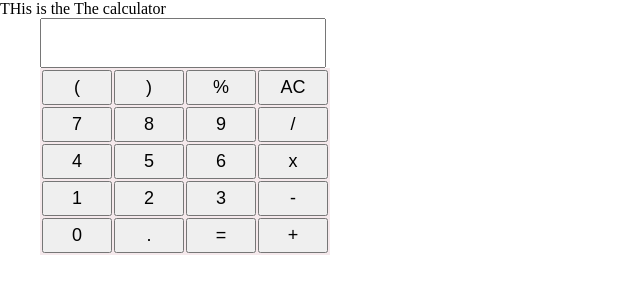
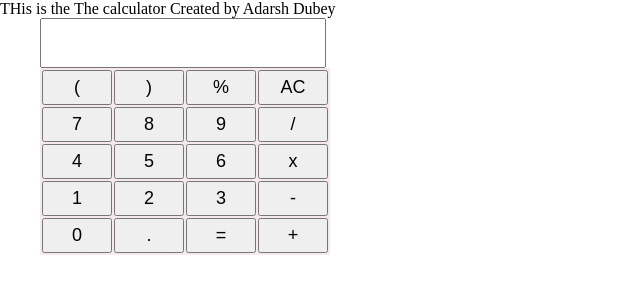
Before and after one commit to Adarsh-dubey007/data-structure, a plain HTML site: page index.html in a window 1280 px wide. Shown: the top 294 px of the page, without its empty margins (0-640 px from the left). Drawn offline with Linux system fonts and the light colour scheme.

Commit message:
Name added

```diff
--- a/index.html
+++ b/index.html
@@ -9,7 +9,7 @@
 </head>
 <body>
     <div>
-        THis is the The calculator
+        THis is the The calculator Created by Adarsh Dubey
     </div>
     <div class="wrapper">
         <div class="output">
```
